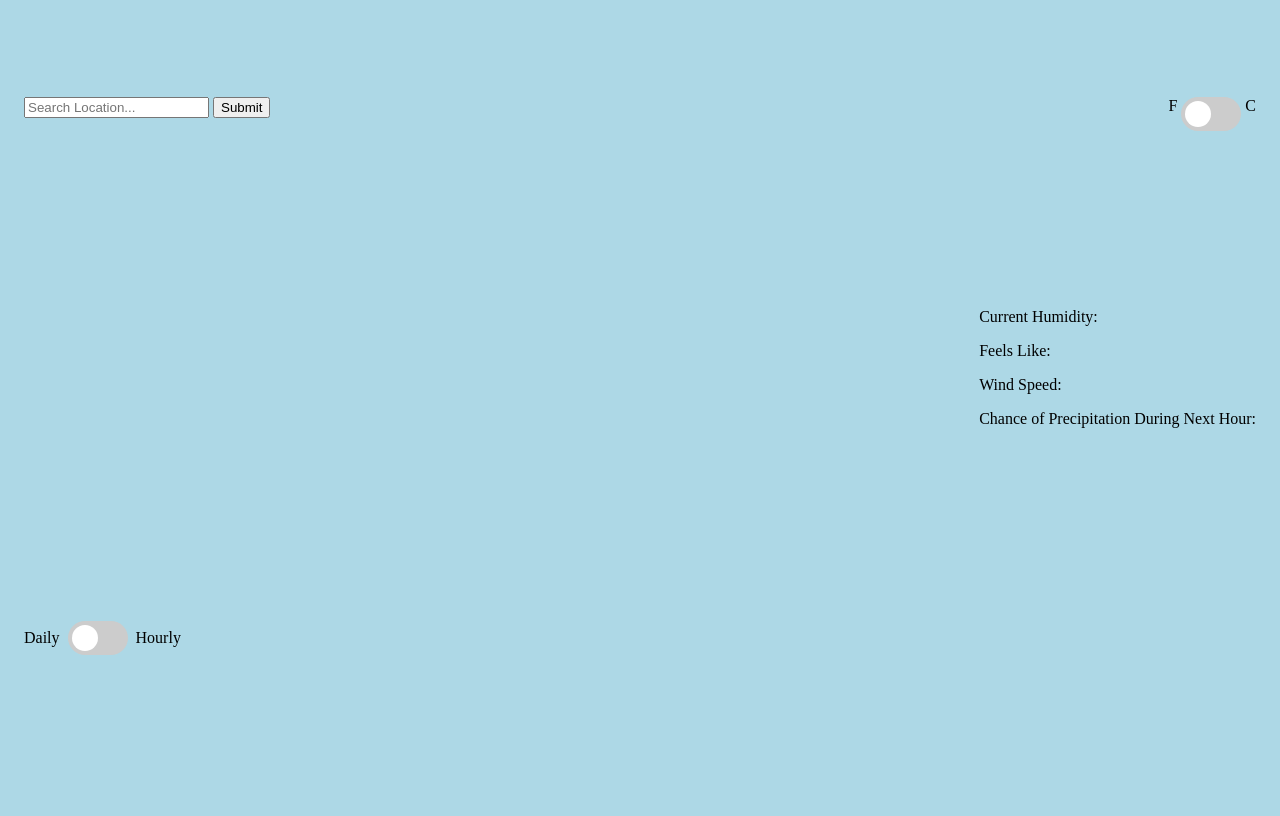
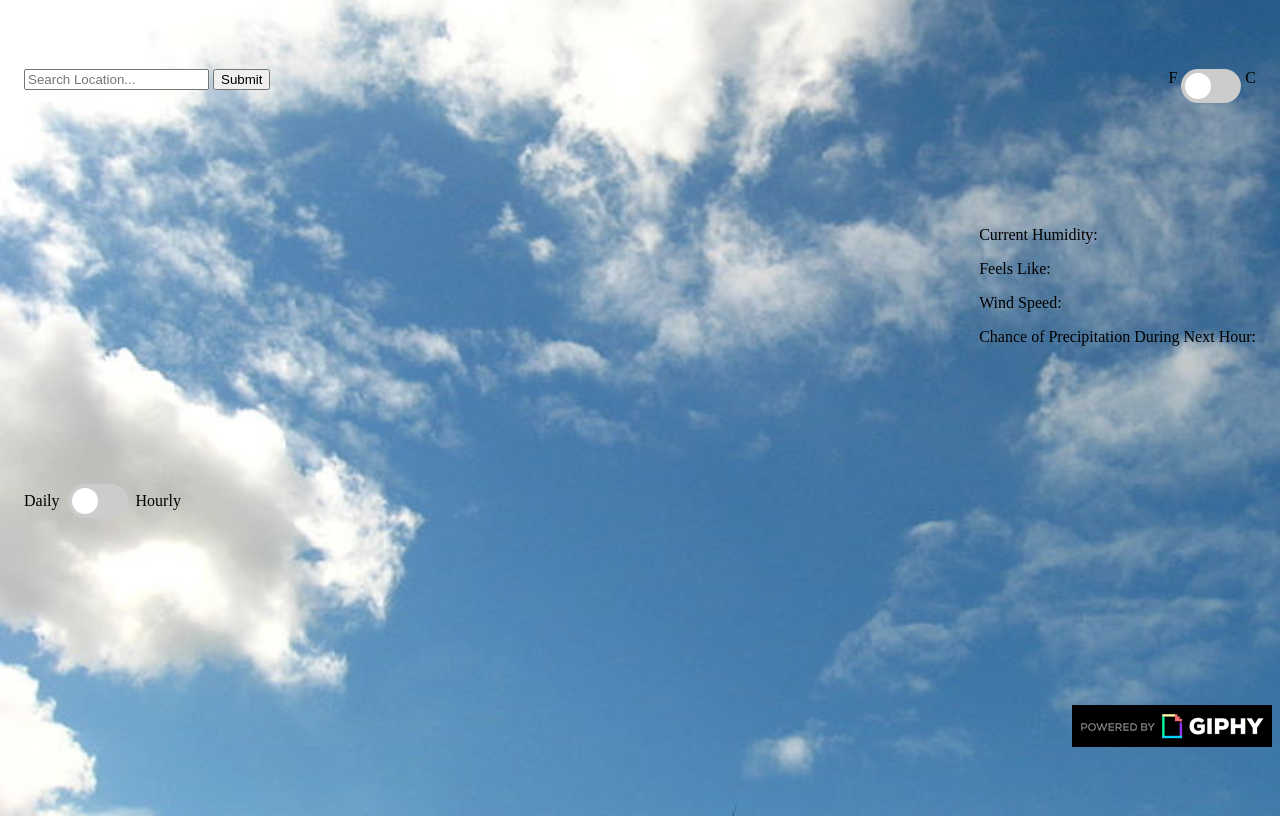
Before and after one commit to mattdimicelli/No_Framework_Weather_App, a website: page index.html in a window 1280 px wide. Drawn offline with Linux system fonts and the light colour scheme; no server answers.

Commit message:
improve appeareance and add attribution for Giphy

```diff
--- a/index.html
+++ b/index.html
@@ -53,13 +53,13 @@
                 <div class="arrow right-arrow">></div>
             </div>
         </div>
-        <div class="daily-forecast">
-
-        </div>
+        <div class="daily-forecast"></div>
         <div class="first-eight-hours"></div>
         <div class="second-eight-hours"></div>
         <div class="third-eight-hours"></div>
+
     </div>
+    <img class='giphy' src="./PoweredBy_200_Horizontal_Light-Backgrounds_With_Logo.gif" />
     <script src="script.js">
 
     </script>
--- a/script.js
+++ b/script.js
@@ -296,7 +296,7 @@ function makeUsefulWeatherDataObj(dataCurrentWeather, dataHourlyAndDaily) {
 }
 
 async function getWeatherImg(weatherDescription) {
-    const response = await fetch(`https://api.giphy.com/v1/gifs/translate?api_key=yAhCNvI0f6znmTUpEGMtSmH48m1iAzKU&s=${weatherDescription}`, { mode: 'cors'} );
+    const response = await fetch(`https://api.giphy.com/v1/gifs/translate?api_key=yAhCNvI0f6znmTUpEGMtSmH48m1iAzKU&s=${weatherDescription}&weirdness=1`, { mode: 'cors'} );
     const json = await response.json();
     const gifObj = json.data;
     console.log(gifObj);
--- a/styles.css
+++ b/styles.css
@@ -183,7 +183,8 @@ body {
     flex-direction: column;
     justify-content: space-around;
     height: 100vh;
-    background-color: lightblue;
+   background-image: url('./sky.jpeg');
+   background-size: cover;
 }
 
 .forecast {
@@ -196,3 +197,7 @@ header,
     margin-left: 1rem;
     margin-right: 1rem;
 }
+
+.giphy {
+    place-self: flex-end;
+}
```
Also changed, not shown: PoweredBy_200_Horizontal_Light-Backgrounds_With_Logo.gif (added), sky.jpeg (added).
